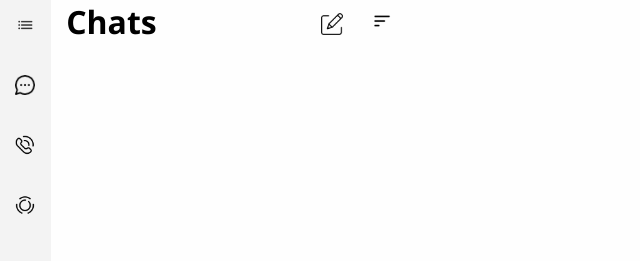
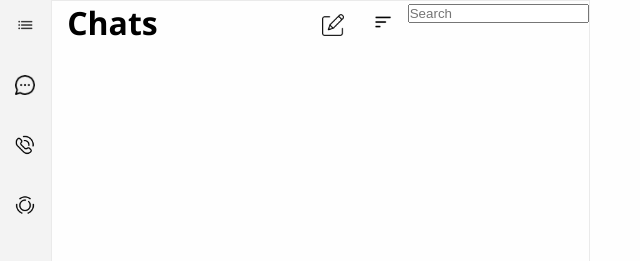
Before and after one commit to DeviL2307/Whatsapp, a plain HTML site: page index.html in a window 1280 px wide. Shown: the whole page, without its empty margins (0-640 px from the left). Drawn offline with nearby package versions, Linux system fonts and the light colour scheme.

Commit message:
search bar change

```diff
--- a/index.html
+++ b/index.html
@@ -19,6 +19,7 @@
         <h1>Chats</h1>
         <button id="addbutton"><img src="edit.png" alt="" ></button>
         <button class="khatka"><img src="sort.png" alt="" ></button>
+        <ul><input type="text" placeholder="Search" class="searchBar"> </ul>
     </div>
 
 
--- a/style.css
+++ b/style.css
@@ -27,8 +27,9 @@ body{
 
 .main{
     font-family: "Open Sans", sans-serif;
-    margin-left: 15px;
+    padding-left: 15px;
     display: flex;
+    border: solid #eaeaea 0.5px;
 }
 
 #addbutton{
@@ -50,4 +51,8 @@ body{
     width: 50px;
     background-color: #fefefe;
     border: none;
+
 }
+.searchBar{
+
+}
```
